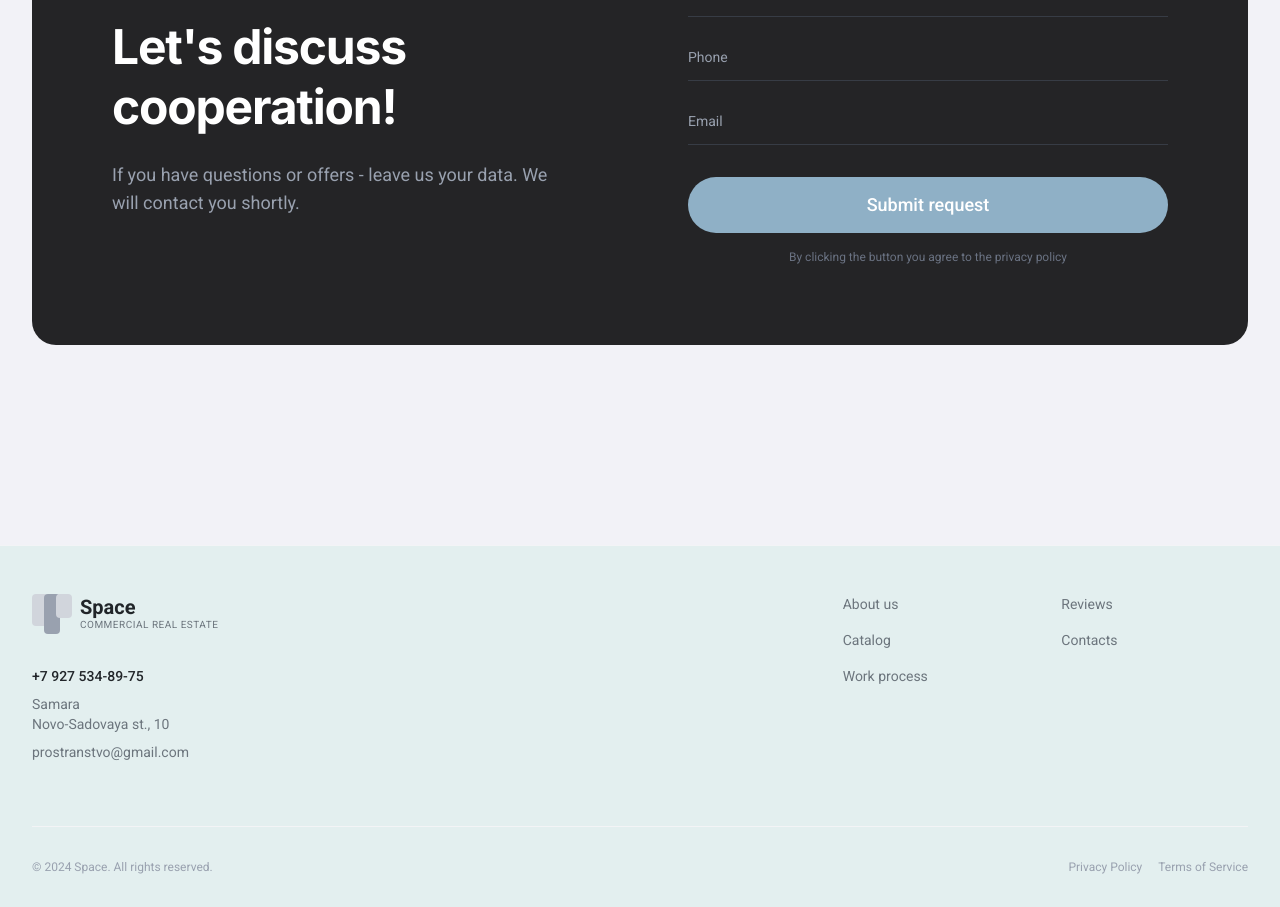
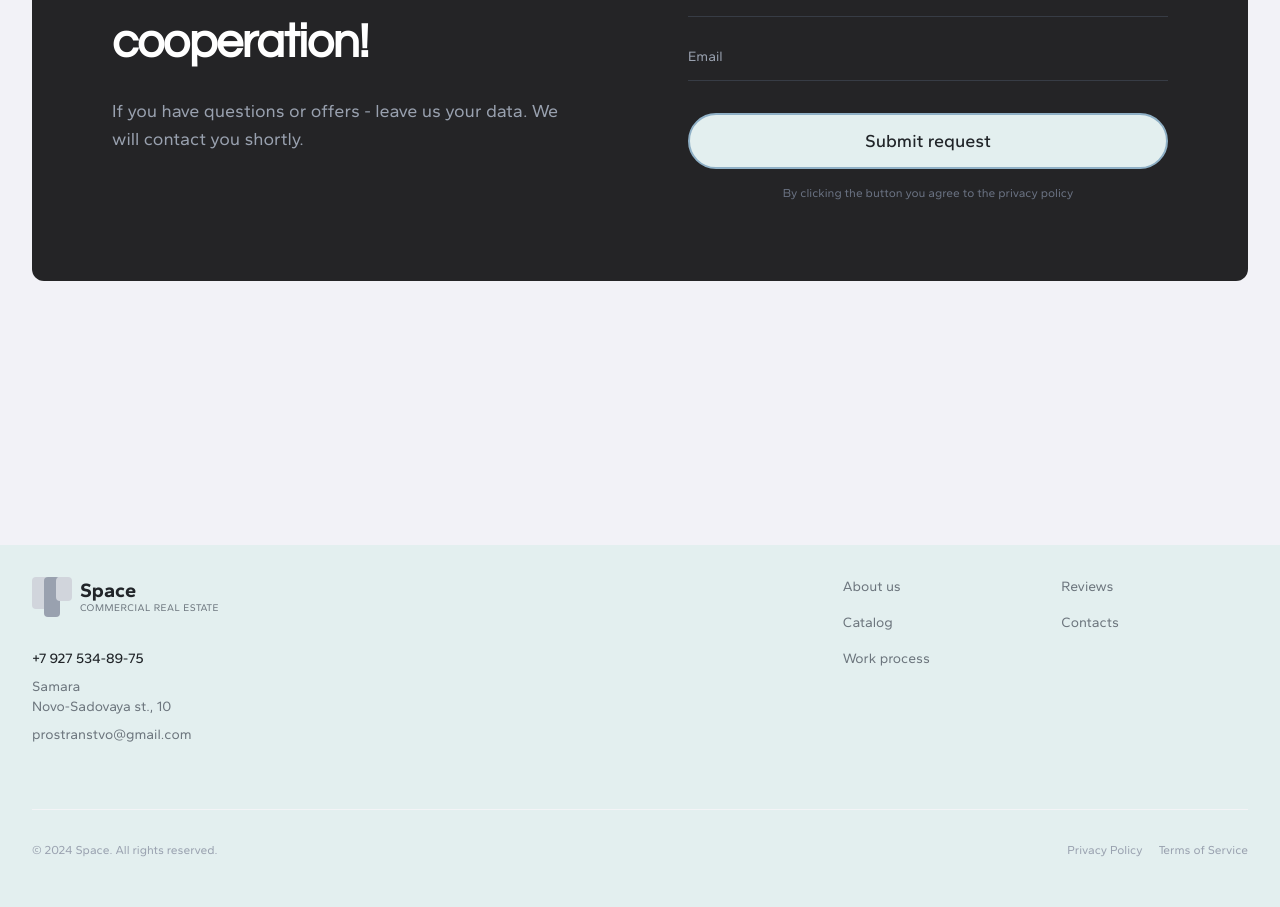
Before and after one commit to Aayush-Shaw/business-landing-page-by-aayushshaw, a Next.js app: page /contact in a window 1280 px wide. Shown: the part 315-1222 px from the top of the page. Built offline with nearby package versions, Linux system fonts and the light colour scheme.

Commit message:
feat: implement core layout components, global styles, and contact section with custom button variants

```diff
--- a/src/app/globals.css
+++ b/src/app/globals.css
@@ -7,8 +7,8 @@
   --color-foreground: #212529;
   --color-muted: #f2f2f7;
   --color-muted-foreground: #6c757d;
-  --font-heading: var(--font-inter);
-  --font-sans: var(--font-roboto);
+  --font-heading: var(--font-questrial);
+  --font-sans: var(--font-gantari);
 
   --animate-marquee: marquee 30s linear infinite;
 
--- a/src/app/layout.tsx
+++ b/src/app/layout.tsx
@@ -1,19 +1,19 @@
 import type { Metadata } from "next";
-import { Inter, Roboto } from "next/font/google";
+import { Questrial, Gantari } from "next/font/google";
 import { Navbar } from "@/components/layout/Navbar";
 import { Footer } from "@/components/layout/Footer";
 import "./globals.css";
 
-const inter = Inter({
-  variable: "--font-inter",
+const questrial = Questrial({
+  variable: "--font-questrial",
   subsets: ["latin"],
+  weight: ["400"],
   display: "swap",
 });
 
-const roboto = Roboto({
-  variable: "--font-roboto",
+const gantari = Gantari({
+  variable: "--font-gantari",
   subsets: ["latin"],
-  weight: ["400", "500", "700"],
   display: "swap",
 });
 
@@ -36,7 +36,7 @@ export default function RootLayout({
   return (
     <html
       lang="en"
-      className={`${inter.variable} ${roboto.variable} h-full antialiased scroll-smooth`}
+      className={`${questrial.variable} ${gantari.variable} h-full antialiased scroll-smooth`}
     >
       <body className="min-h-full flex flex-col font-sans">
         <Navbar />
--- a/src/components/layout/Footer.tsx
+++ b/src/components/layout/Footer.tsx
@@ -3,8 +3,8 @@ import Link from "next/link";
 
 export function Footer() {
   return (
-    <footer className="bg-background pt-12 pb-8 border-t border-gray-100">
-      <div className="container mx-auto px-4 md:px-8">
+    <footer className="bg-background py-8">
+      <div className="w-full px-4 md:px-8">
         <div className="flex flex-col md:flex-row justify-between gap-12 md:gap-8">
 
           {/* Brand & Contact Info */}
--- a/src/components/sections/Contact.tsx
+++ b/src/components/sections/Contact.tsx
@@ -6,9 +6,9 @@ import { Input } from "@/components/ui/Input";
 
 export function Contact() {
   return (
-    <section id="contact" className="py-16 md:py-24">
-      <div className="container mx-auto px-4 md:px-8">
-        <div className="bg-[#242426] rounded-2xl md:rounded-3xl p-8 md:p-16 lg:p-20 text-white flex flex-col lg:flex-row gap-12 lg:gap-24">
+    <section id="contact" className="pt-8">
+      <div className="w-full px-4 md:px-8">
+        <div className="bg-[#242426] rounded-2xl md:rounded-xl p-8 md:p-16 lg:p-20 text-white flex flex-col lg:flex-row gap-12 lg:gap-24">
 
           {/* Text Content */}
           <div className="lg:w-1/2 flex flex-col justify-center">
--- a/src/components/ui/Button.tsx
+++ b/src/components/ui/Button.tsx
@@ -9,7 +9,7 @@ const buttonVariants = cva(
       variant: {
         default: "bg-background/90 text-[#242426] cursor-pointer hover:bg-background/70",
         white: "bg-white text-brand hover:bg-gray-50",
-        whiteDarkText: "bg-brand text-white cursor-pointer hover:bg-brand/70",
+        whiteDarkText: "bg-background text-foreground cursor-pointer border-2 border-brand hover:bg-background/70",
         outline:
           "border border-gray-200 bg-transparent hover:bg-gray-50 text-[#242426]",
         ghost: "hover:bg-gray-100 text-[#242426]",
```
